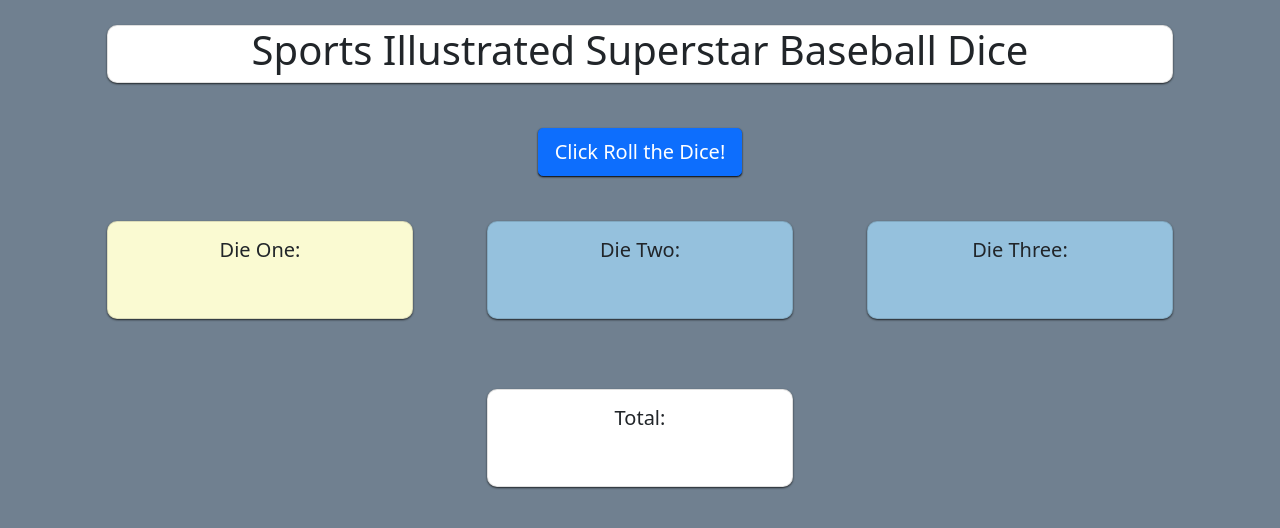
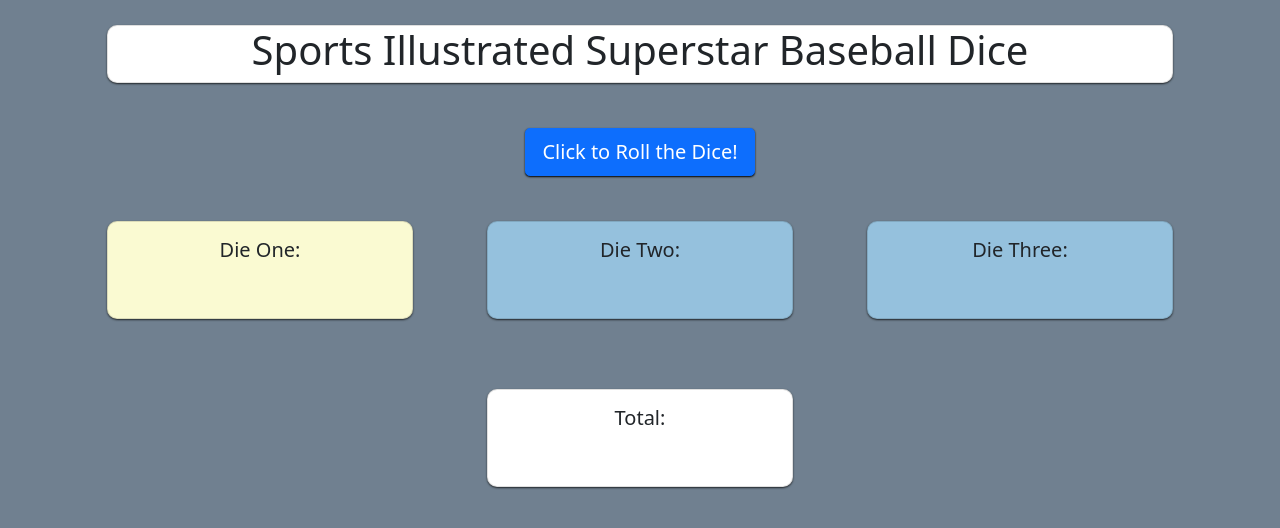
Before and after one commit to endlessashley/dad-dice, a plain HTML site: page index.html in a window 1280 px wide. Drawn offline with nearby package versions, Linux system fonts and the light colour scheme.

Commit message:
fix typo

```diff
--- a/index.html
+++ b/index.html
@@ -23,7 +23,7 @@
 
     <div class="row">
       <div class="col-sm-4">
-        <button id="roll-dice-button-1" class="btn btn-lg btn-primary" onclick="rollDieOne()">Click Roll the Dice!</button>
+        <button id="roll-dice-button-1" class="btn btn-lg btn-primary" onclick="rollDieOne()">Click to Roll the Dice!</button>
       </div>
     </div>
 
```
